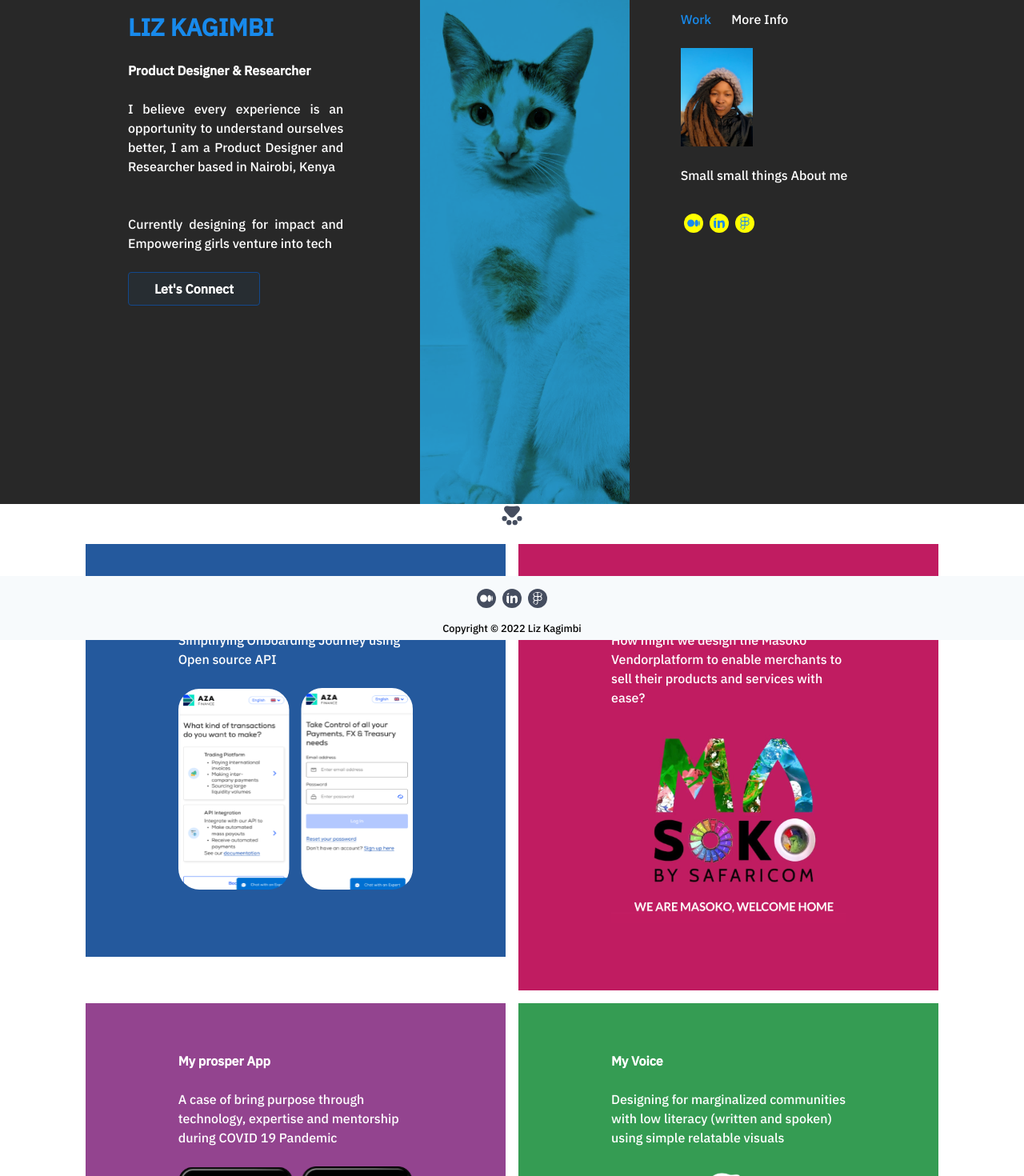
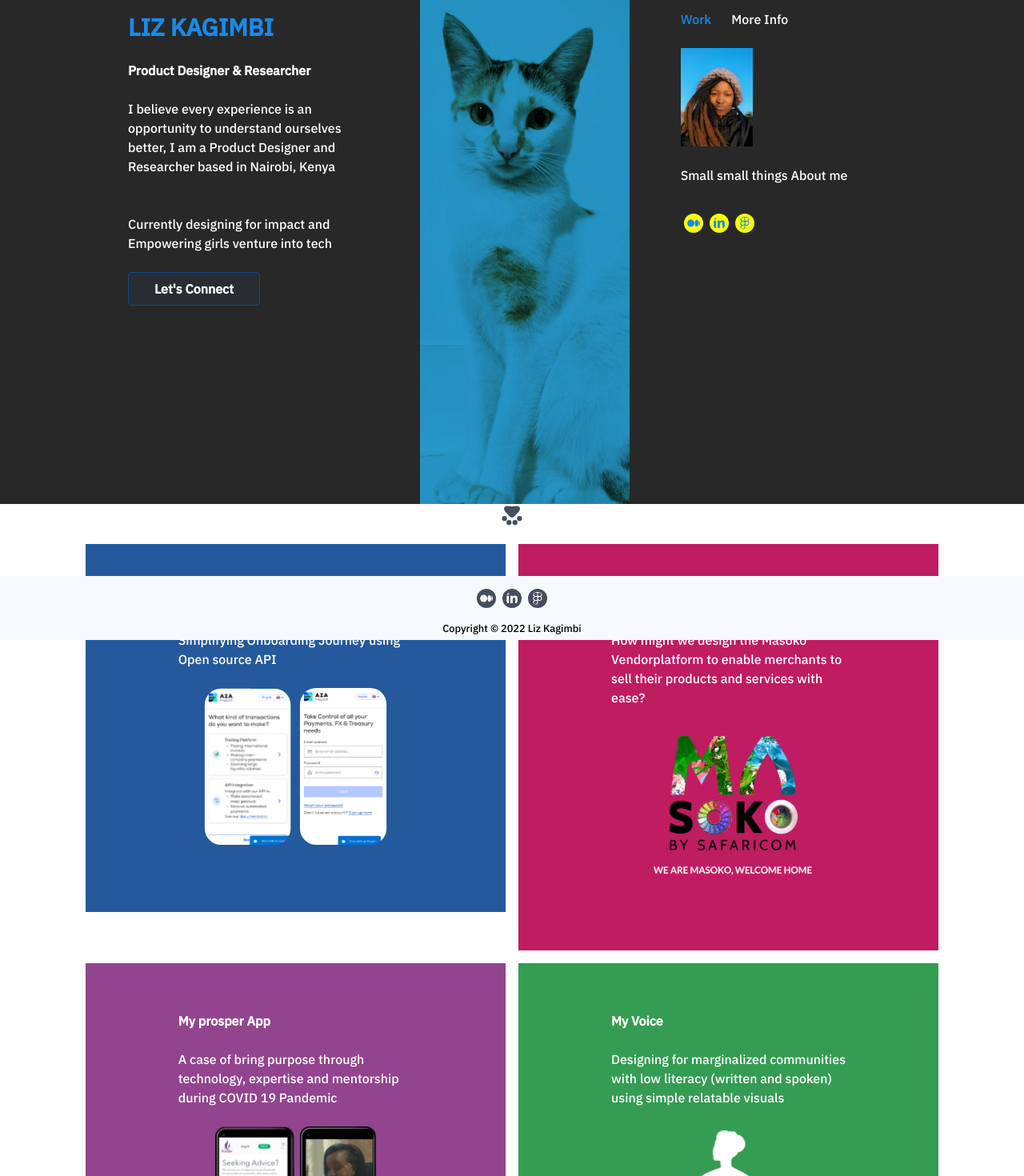
Before and after one commit to hunterachieng/Liz-website, a React (Create React App) app: page / in a window 1280 px wide. Shown: the top 1470 px of the page at 80% size. Built offline with nearby package versions, Linux system fonts and the light colour scheme.

Commit message:
fix password

```diff
--- a/package.json
+++ b/package.json
@@ -1,6 +1,7 @@
 {
   "name": "liz-website",
   "version": "0.1.0",
+  "homepage": "https://lizkagimbi.com/",
   "private": true,
   "dependencies": {
     "@testing-library/jest-dom": "^5.16.5",
--- a/src/atoms/Work-Cases/index.jsx
+++ b/src/atoms/Work-Cases/index.jsx
@@ -10,7 +10,7 @@ const WorkCases = ({imageUrl,heading,content, bgColor})=>{
 
             <p >{content}</p>
             <br/>
-            <img src={imageUrl} alt="Case study images" className={`hover:scale-75 ease-in duration-500 ${imageUrl=== "/static/media/masoko.0fbc07b36a323cf48a0b8128120190f4.svg" ? "max-h-80 w-10/12 md:max-h-80 md:w-11/12":"max-h-80 md:max-h-96"}`}/>
+            <img src={imageUrl} alt="Case study images" className={`hover:scale-75 ease-in duration-500 ${imageUrl=== "/static/media/masoko.0fbc07b36a323cf48a0b8128120190f4.svg" ? " aspect-[4/3] max-h-72 md:aspect-[3/2] lg:aspect-[4/2]":" max-h-80 aspect-[2/2] md:aspect-[4/3] lg:aspect-[3/2] "}`}/>
             <br/>
 
 
--- a/src/components/Masoko/index.jsx
+++ b/src/components/Masoko/index.jsx
@@ -277,7 +277,7 @@ The idea was to validate as quickly as possible and Articulate the biggest probl
            Payment Management
           </h1>
           <br/>
-          <p className="text-darkBlue text-xl py-5">Difficulties in pyments reconciliation</p>
+          <p className="text-darkBlue text-xl py-5">Difficulties in payments reconciliation</p>
           <p className="text-lightGrey   w-5/12 md:w-full sm:w-full xsm:w-full">
             The structure of the account statements makes it difficult to reconcile payments. Vendors are unable to match a
             payment to a particular order:
--- a/src/components/Work/index.jsx
+++ b/src/components/Work/index.jsx
@@ -54,7 +54,7 @@ const Work = () => {
   return (
     <div className="sm:bg-dark xsm:bg-dark sm:pl-4 xsm:pl-2" >
       <div className="bg-dark px-40 w-full mt-0 grid grid-cols-3 gap-4 sm:grid-cols-1 sm:px-2 xsm:grid-cols-1 xsm:px-2">
-      <div className="items-start text-text text-justify mt-4 mr-10 sm:ml-2 sm:w-full sm:text-left md:ml-10 md:w-10/12 md:text-left xsm:w-full xsm:ml-2">
+      <div className="items-start text-text  mt-4 mr-10 sm:ml-2 sm:w-full sm:text-left md:ml-10 md:w-10/12 md:text-left xsm:w-full xsm:ml-2">
         <h1 className="text-3xl text-personaFaith font-bold sm:text-2xl xsm:text-xl">LIZ KAGIMBI</h1>
         <br/>
         <h1 className="font-bold text-white">Product Designer &amp; Researcher</h1>
--- a/tailwind.config.js
+++ b/tailwind.config.js
@@ -14,10 +14,10 @@ module.exports = {
         md: { min: "768px", max: "1024px" },
         // => @media (min-width: 768px) { ... }
 
-        lg: { min: "1025px" },
+        lg: { min: "1025px" , max: "1280px"},
         // => @media (min-width: 1024px) { ... }
 
-        xl: "1280px",
+        xl: {min:  "1281px"},
         // => @media (min-width: 1280px) { ... }
 
         "2xl": "1536px",
```
Also changed, not shown: 2 other files (tests, documents, lock files or other folders).
